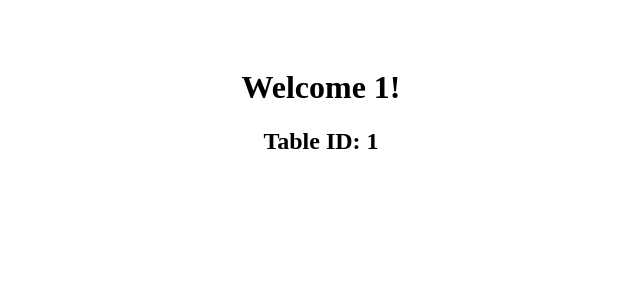
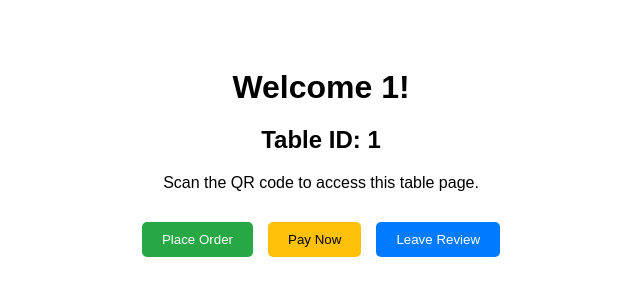
Before and after one commit to archana16ju/hotalmanagement, a Next.js app: page /table/1 in a window 1280 px wide. Shown: the top 300 px of the page, without its empty margins (319-959 px from the left). Built offline with nearby package versions, Linux system fonts and the light colour scheme.

Commit message:
Update table page with dynamic table name

```diff
--- a/src/app/table/[id]/page.tsx
+++ b/src/app/table/[id]/page.tsx
@@ -6,22 +6,30 @@ interface TablePageProps {
 
 export default function TablePage({ params }: TablePageProps) {
   const { id } = params
-
   const tableName = id
     .split('-')
-    .map((word) =>
-      word.toLowerCase() === 'ac'
-        ? 'AC'
-        : word.toLowerCase() === 'non'
-        ? 'Non'
-        : word.charAt(0).toUpperCase() + word.slice(1)
+    .map(word =>
+      word.toLowerCase() === 'ac' ? 'AC' :
+      word.toLowerCase() === 'non' ? 'Non' :
+      word.charAt(0).toUpperCase() + word.slice(1)
     )
     .join(' ')
 
+  const enableOrder = true
+  const enablePayment = true
+  const enableReview = true
+
   return (
-    <div style={{ padding: 40, textAlign: 'center' }}>
-      <h1>Welcome {tableName}!</h1>
-      <h2>Table ID: {id}</h2>
+    <div style={{ padding: 40, textAlign: 'center', fontFamily: 'Arial, sans-serif' }}>
+      <h1 style={{ fontSize: 32, marginBottom: 10 }}>Welcome {tableName}!</h1>
+      <h2 style={{ marginBottom: 20 }}>Table ID: {id}</h2>
+      <div style={{ marginBottom: 30 }}>Scan the QR code to access this table page.</div>
+
+      <div style={{ display: 'flex', justifyContent: 'center', gap: 15 }}>
+        {enableOrder && <button style={{ padding: '10px 20px', backgroundColor: '#28a745', color: '#fff', border: 'none', borderRadius: 5, cursor: 'pointer' }}>Place Order</button>}
+        {enablePayment && <button style={{ padding: '10px 20px', backgroundColor: '#ffc107', color: '#000', border: 'none', borderRadius: 5, cursor: 'pointer' }}>Pay Now</button>}
+        {enableReview && <button style={{ padding: '10px 20px', backgroundColor: '#007bff', color: '#fff', border: 'none', borderRadius: 5, cursor: 'pointer' }}>Leave Review</button>}
+      </div>
     </div>
   )
 }
```
Also changed, not shown: src/payload/components/QRLazyGenerator.tsx (+24 -119 lines).
